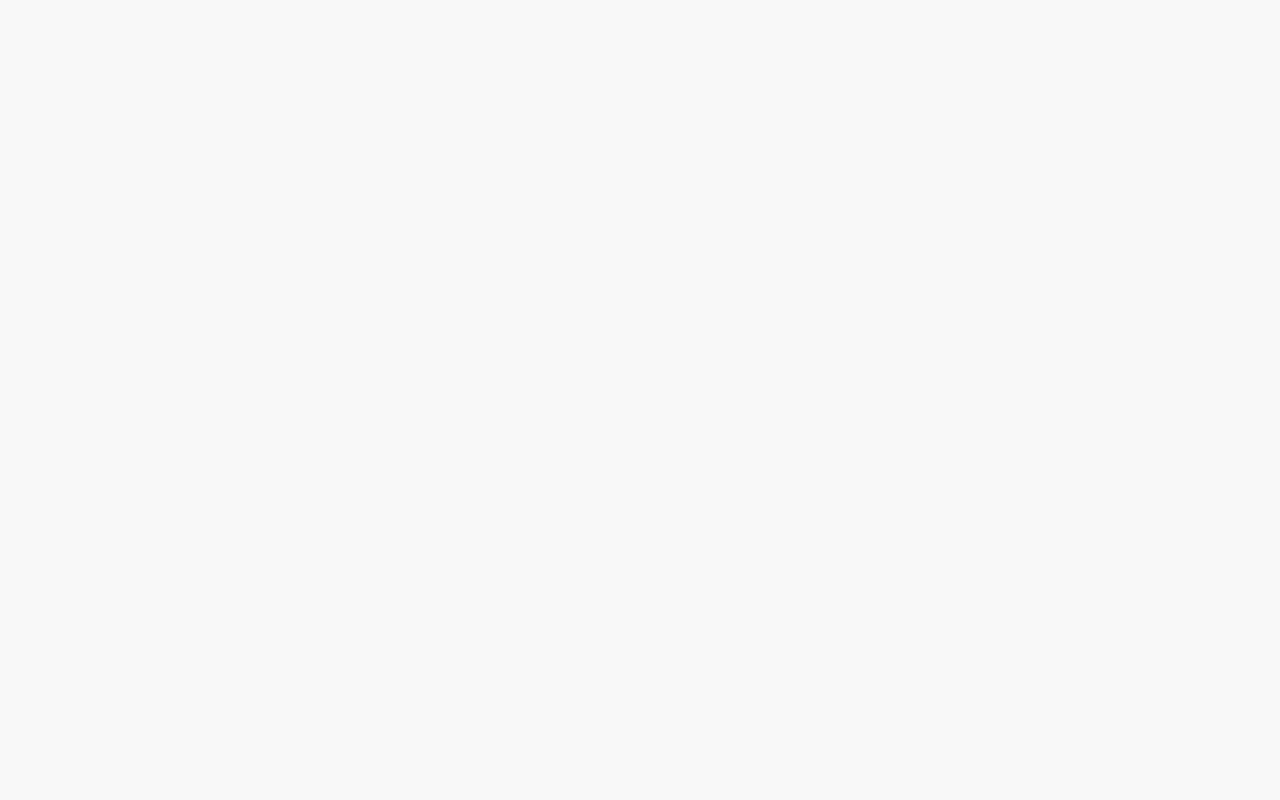
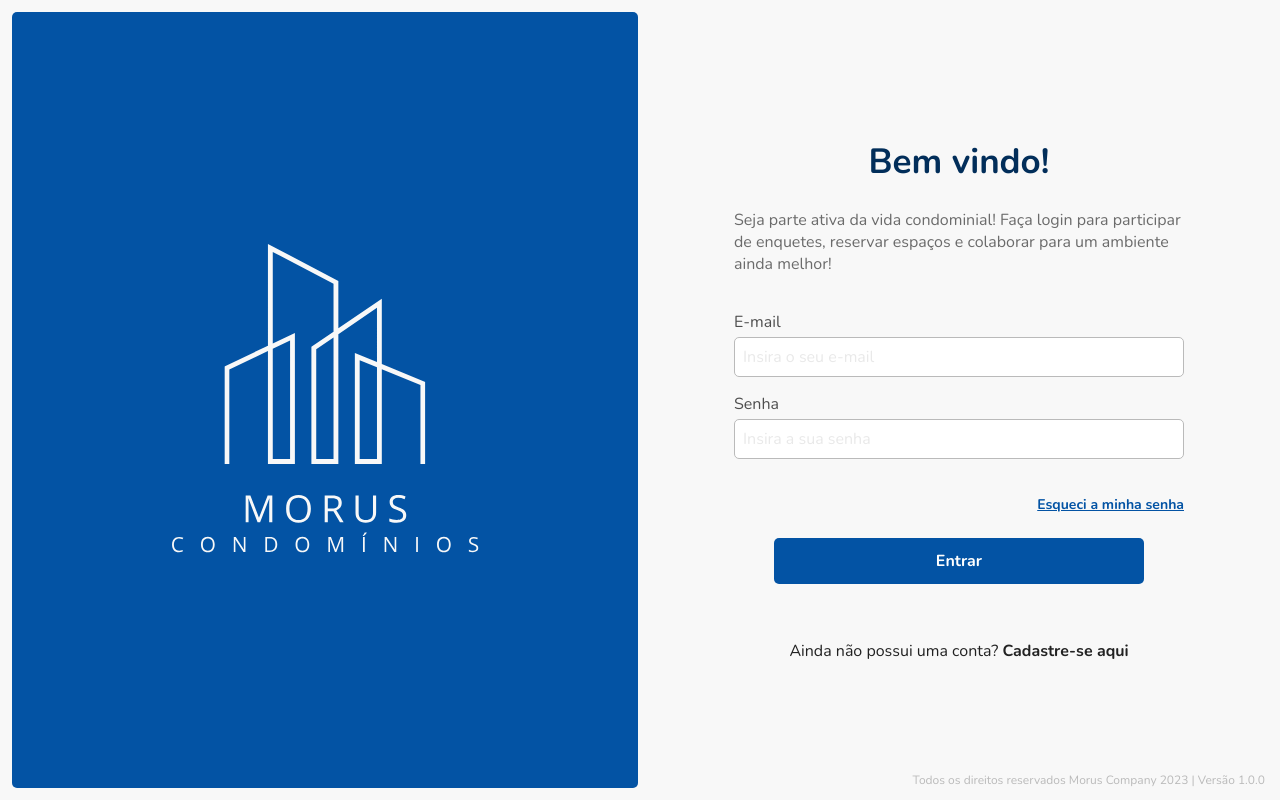
Before and after one commit to Project-Morus/frontend-morus, a React (Vite) app: page /login in a window 1280 px wide. Before the commit this address had no page. Built offline with nearby package versions, Linux system fonts and the light colour scheme; the HTML template or start-up script is replaced by a standard one.

Commit message:
feat: adding new router in elements of page Login

```diff
--- a/src/layout/DefaultLayout/index.tsx
+++ b/src/layout/DefaultLayoutAuth/index.tsx
@@ -1,6 +1,6 @@
 import { Outlet } from "react-router-dom";
 
-const DefaultLayout = () => {
+const DefaultLayoutAuth = () => {
   return (
     <div>
       <Outlet />
@@ -8,4 +8,4 @@
   );
 }
 
-export default DefaultLayout;
+export default DefaultLayoutAuth;
--- /dev/null
+++ b/src/pages/LandingPage/index.tsx
@@ -0,0 +1,9 @@
+const LandingPage = () => {
+  return (
+    <>
+      <h1>Landing Page</h1>
+    </>
+  );
+}
+
+export default LandingPage;
--- /dev/null
+++ b/src/pages/Login/styles.ts
@@ -0,0 +1,62 @@
+import styled from 'styled-components'
+
+export const WrapperSC = styled.div`
+  width: 100%;
+
+  display: flex;
+  align-items: center;
+  justify-content: center;
+
+  margin: 0 ${({ theme }) => theme.spacing[3]};
+`
+
+export const ContentSC = styled.div`
+  max-width: 450px;
+`
+
+export const FormSC = styled.form`
+  margin: ${({ theme }) => theme.spacing[10]} 0;
+`
+
+export const TitleSC = styled.h1`
+  font-size: ${({ theme }) => theme.typography.HEADERS_SIZES.h1};
+  color: ${({ theme }) => theme.colors.primary[800]};
+
+  text-align: center;
+
+  margin-bottom: ${({ theme }) => theme.spacing[7]};
+`
+
+export const TextSC = styled.p`
+  color: ${({ theme }) => theme.colors.grey[300]};
+`
+
+export const ForgotPasswordSC = styled.span`
+  display: block;
+
+  text-align: right;
+  text-decoration: underline;
+
+  cursor: pointer;
+
+  color: ${({ theme }) => theme.colors.primary[500]};
+
+  font-size: ${({ theme }) => theme.typography.TEXT_SIZES.small};
+  font-weight: ${({ theme }) => theme.typography.FONT_WEIGHTS.bold};
+
+  margin-top: ${({ theme }) => theme.spacing[10]};
+`
+
+export const WrapperButtonSC = styled.div`
+  display: flex;
+  align-items: center;
+  justify-content: center;
+
+  margin-top: ${({ theme }) => theme.spacing[7]};
+`
+
+export const WithoutAccountSC = styled.p`
+  text-align: center;
+
+  margin-top: ${({ theme }) => theme.spacing[15]};
+`
--- a/src/routes/Router.tsx
+++ b/src/routes/Router.tsx
@@ -1,12 +1,16 @@
 import { Routes, Route } from "react-router-dom";
 import Login from "../pages/Login";
-import DefaultLayout from "../layout/DefaultLayout";
+import DefaultLayoutAuth from "../layout/DefaultLayoutAuth";
+import LandingPage from "../pages/LandingPage";
 
 const Router = () => {
   return (
     <Routes>
-      <Route path="/" element={<DefaultLayout />}>
-        <Route path="/" element={<Login />} />
+
+      <Route path="/" element={<LandingPage />} />
+
+      <Route path="/" element={<DefaultLayoutAuth />}>
+        <Route path="login" element={<Login />} />
       </Route>
     </Routes>
   );
```
